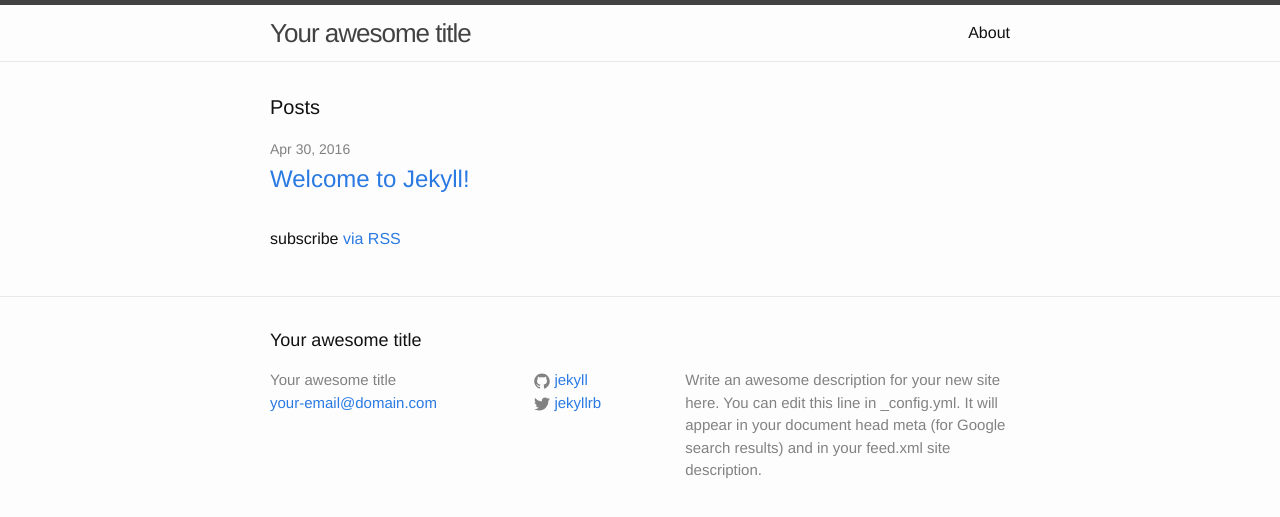
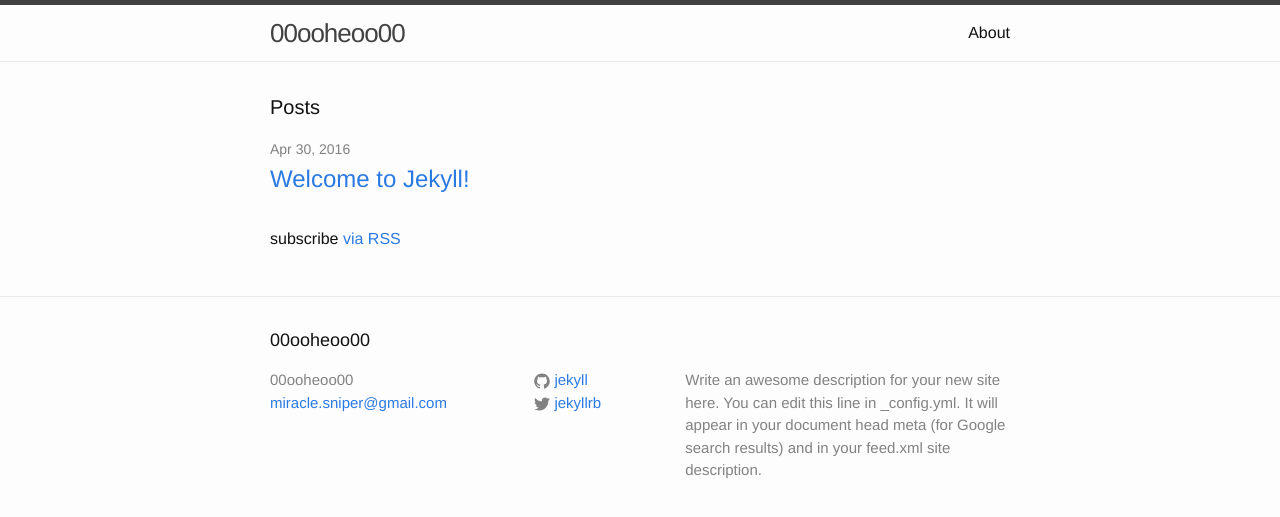
Before and after one commit to zhiyu-he/blog, a Jekyll site: the page built from index.html, in a window 1280 px wide. Shown: the top 517 px of the page. Built offline with Jekyll 4.4.1, drawn with Linux system fonts in a browser that asks for light colours.

Commit message:
MOD: modify _config.yml
Change-Id: I06d6c782970722757dd395df8c75287fb62533d2

```diff
--- a/_config.yml
+++ b/_config.yml
@@ -6,14 +6,14 @@
 # 'jekyll serve'. If you change this file, please restart the server process.
 
 # Site settings
-title: Your awesome title
-email: your-email@domain.com
+title: 00ooheoo00
+email: miracle.sniper@gmail.com
 description: > # this means to ignore newlines until "baseurl:"
   Write an awesome description for your new site here. You can edit this
   line in _config.yml. It will appear in your document head meta (for
   Google search results) and in your feed.xml site description.
-baseurl: "" # the subpath of your site, e.g. /blog
-url: "http://yourdomain.com" # the base hostname & protocol for your site
+baseurl: "/blog" # the subpath of your site, e.g. /blog
+url: "http://zhiyu-he.github.io" # the base hostname & protocol for your site
 twitter_username: jekyllrb
 github_username:  jekyll
 
```
